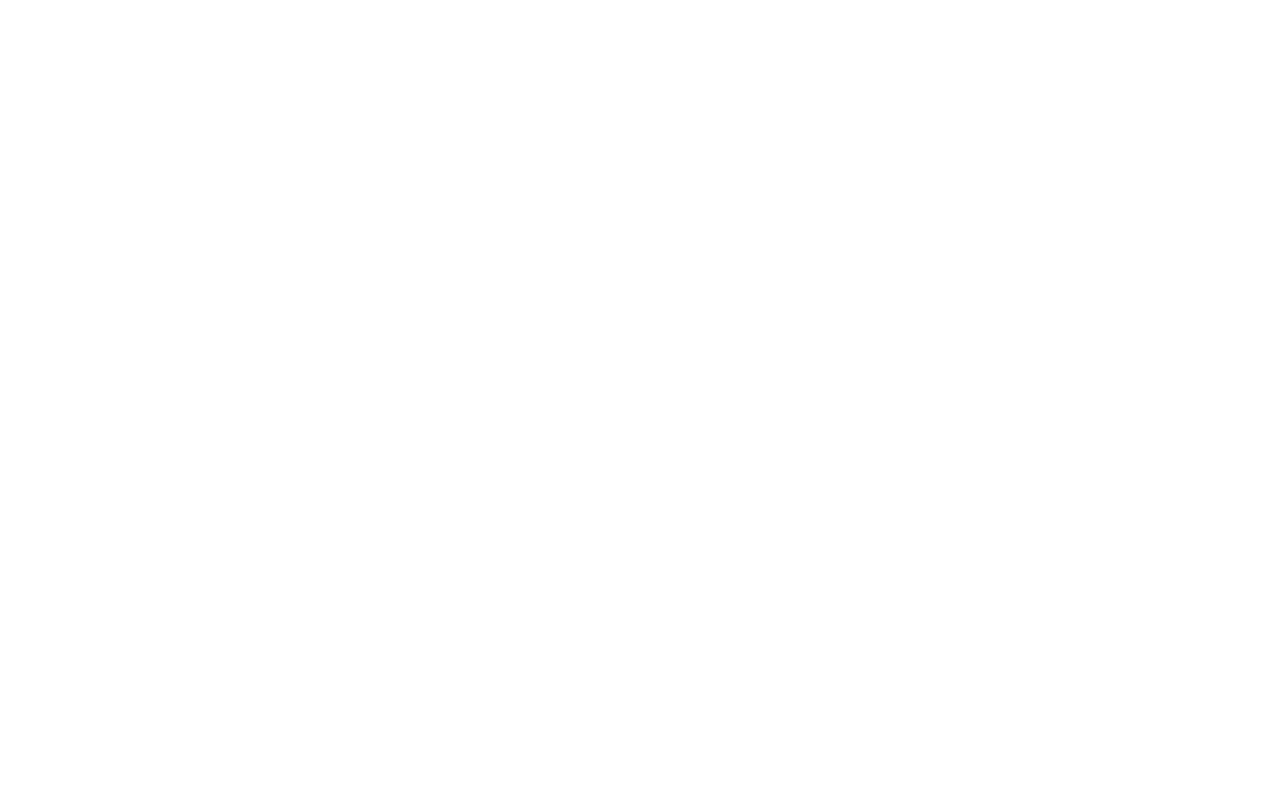
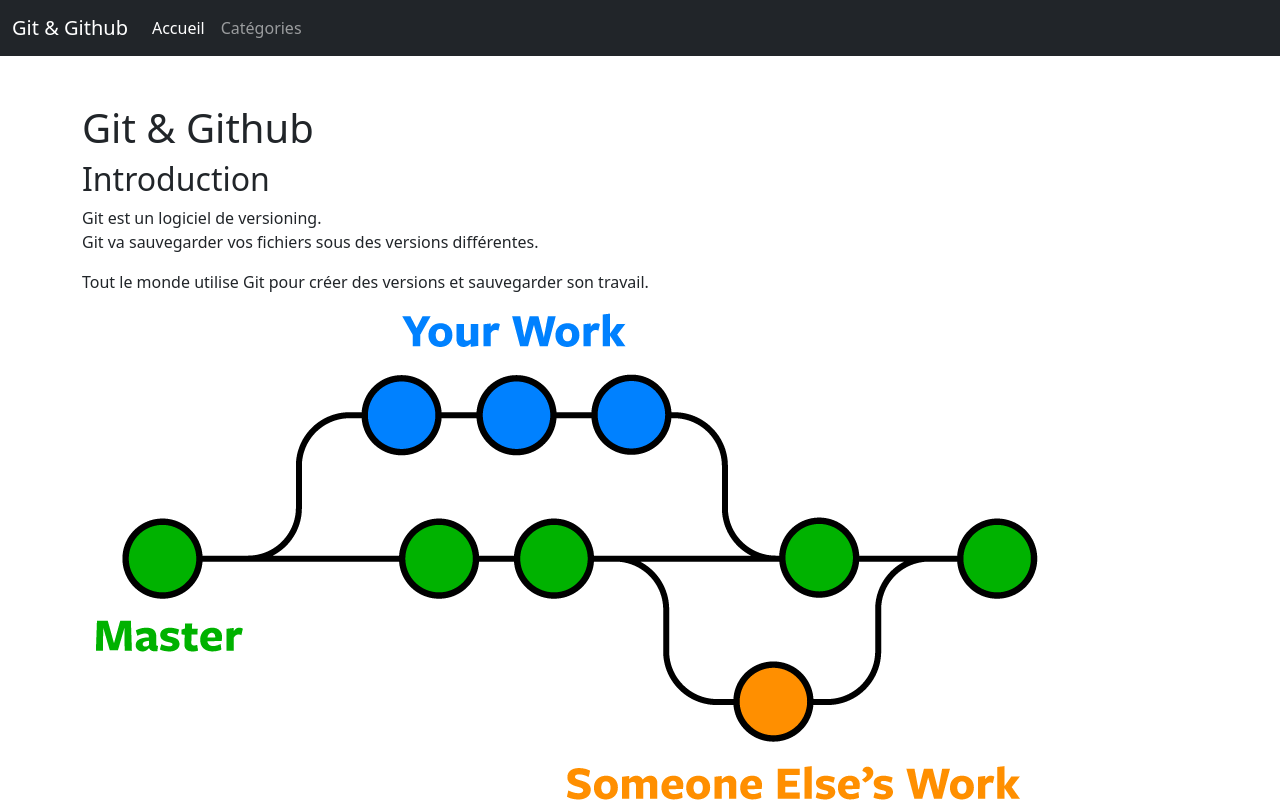
Before and after one commit to JulienLebron/git-github, a plain HTML site: page index.html in a window 1280 px wide. Drawn offline with nearby package versions, Linux system fonts and the light colour scheme.

Commit message:
modification sur index.html + ajout d'une image dans img

```diff
--- a/index.html
+++ b/index.html
@@ -10,6 +10,33 @@
 </head>
 <body>
 
+    <nav class="navbar navbar-expand-lg bg-dark" data-bs-theme="dark">
+        <div class="container-fluid">
+          <a class="navbar-brand" href="#">Git & Github</a>
+          <button class="navbar-toggler" type="button" data-bs-toggle="collapse" data-bs-target="#navbarSupportedContent" aria-controls="navbarSupportedContent" aria-expanded="false" aria-label="Toggle navigation">
+            <span class="navbar-toggler-icon"></span>
+          </button>
+          <div class="collapse navbar-collapse" id="navbarSupportedContent">
+            <ul class="navbar-nav me-auto mb-2 mb-lg-0">
+              <li class="nav-item">
+                <a class="nav-link active" aria-current="page" href="#">Accueil</a>
+              </li>
+              <li class="nav-item">
+                <a class="nav-link" href="#">Catégories</a>
+              </li>
+            </ul>
+          </div>
+        </div>
+      </nav>
+
+      <div class="container mt-5">
+        <h1>Git & Github</h1>
+        <h2>Introduction</h2>
+        <p>Git est un logiciel de versioning.<br>Git va sauvegarder vos fichiers sous des versions différentes.</p>
+        <p>Tout le monde utilise Git pour créer des versions et sauvegarder son travail.</p>
+        <img src="./img/git-branches-merge.png" alt="image arbre git">
+      </div>
+
 
 
 
```
Also changed, not shown: img/git-branches-merge.png (added).
